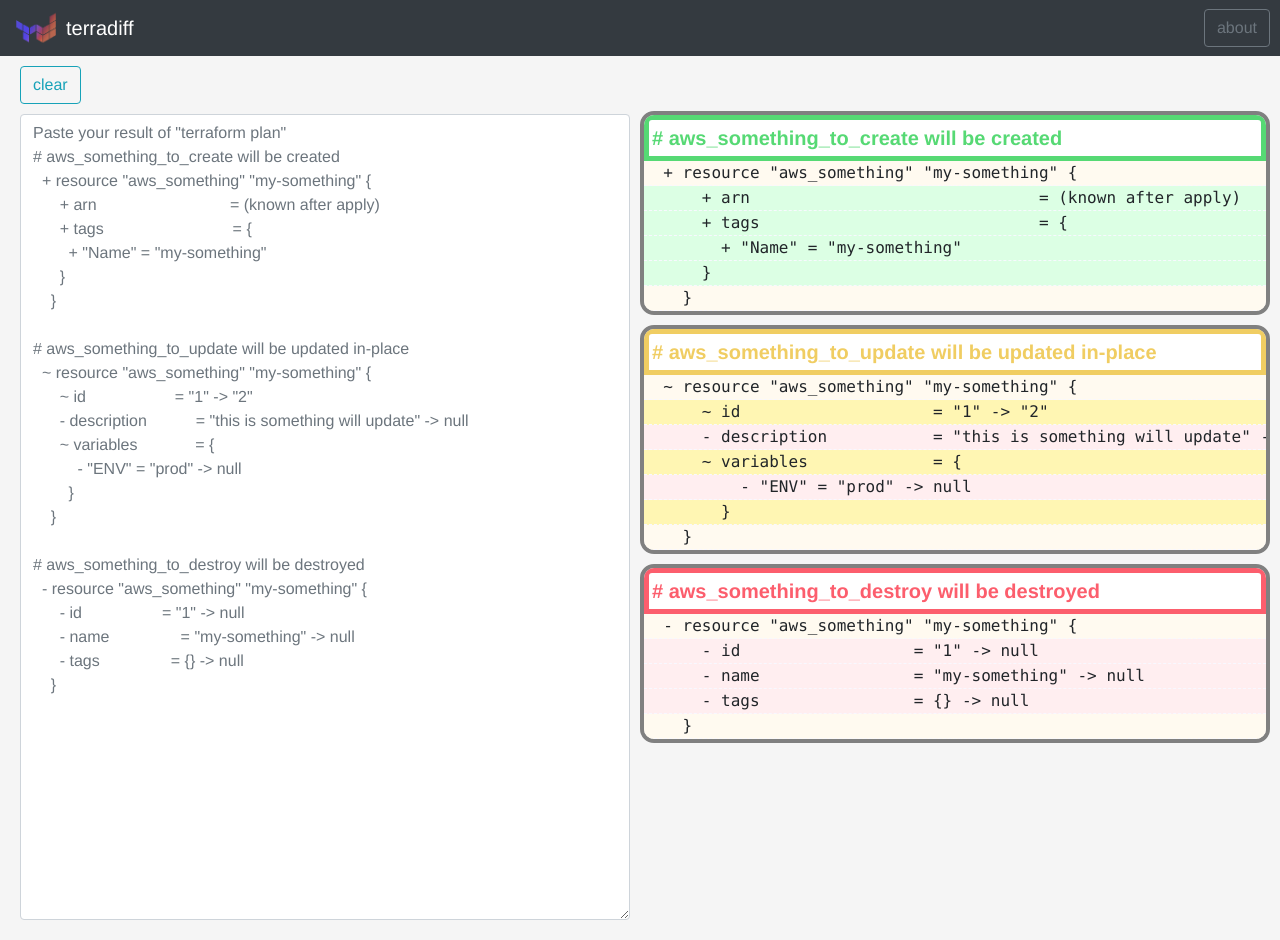
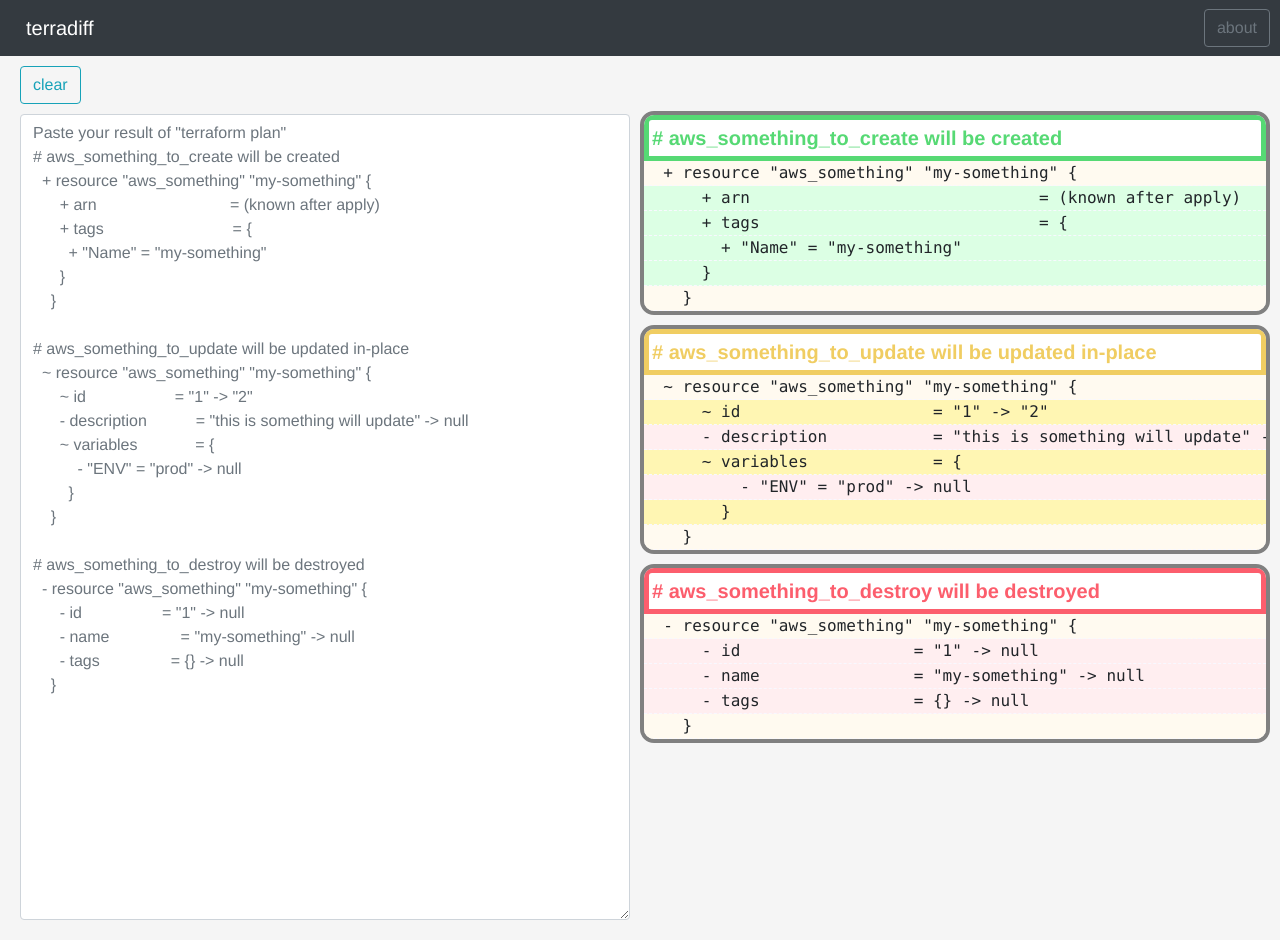
Before and after one commit to maito1201/terradiff, a Vue app: page / in a window 1280 px wide. Built offline with nearby package versions, Linux system fonts and the light colour scheme.

Commit message:
remove logo

```diff
--- a/src/components/Navbar.vue
+++ b/src/components/Navbar.vue
@@ -1,7 +1,6 @@
 <template>
 <div>
   <nav class="navbar navbar-expand-lg navbar-dark bg-dark">
-    <img src="../assets/logo.png" style="width: 40px;">
     <a class="navbar-brand" href="#">terradiff</a>
     <!-- Button trigger modal -->
   <button type="button" class="btn btn-outline-secondary about-button" @click="toggleModal">
```
Also changed, not shown: src/assets/logo.png (deleted), 1 other file (tests, documents, lock files or other folders).
